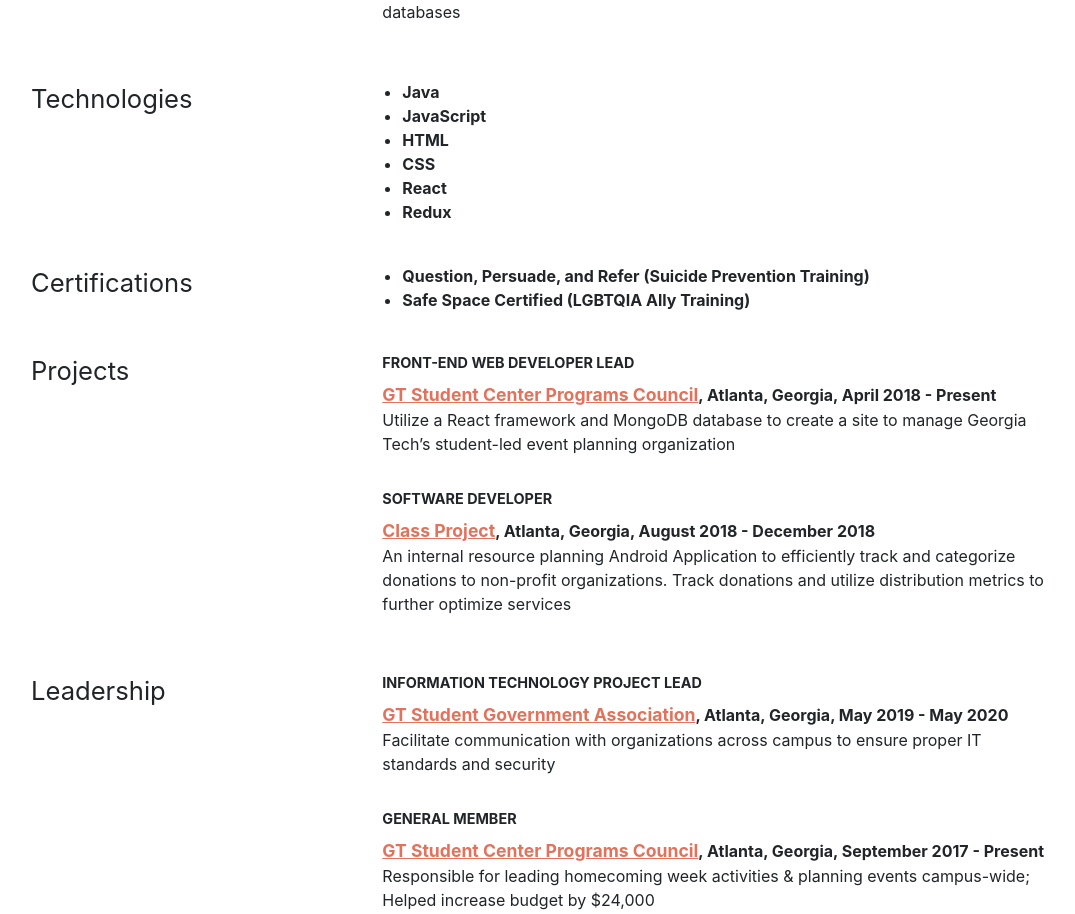
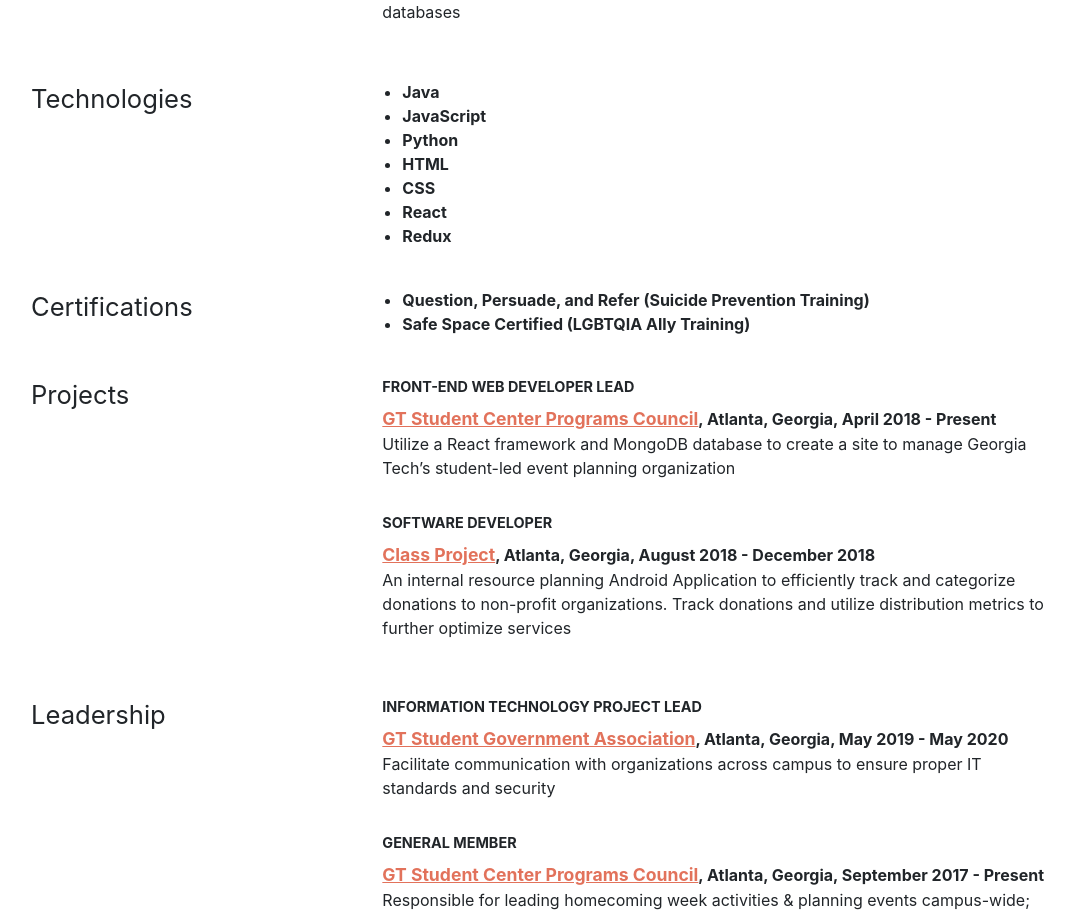
Before and after one commit to bitleighvu/bitleighvu-bitleighvu.github.io, a React (Create React App) app: page /resume in a window 1280 px wide. Shown: the part 1141-2055 px from the top of the page, without its empty margins (97-1172 px from the left). Built offline with nearby package versions, Linux system fonts and the light colour scheme.

Commit message:
add resume to download

```diff
--- a/src/Resume/Resume.js
+++ b/src/Resume/Resume.js
@@ -1,4 +1,6 @@
 import React from 'react';
+import { Link } from 'react-router-dom';
+
 import WorkItem from './Bullets/WorkItem';
 import EducationItem from './Bullets/EducationItem';
 import './Resume.css';
@@ -18,7 +20,9 @@ const Resume = () => {
                     <div id="resume-header">
                         Resume
                     </div>
-                    <button type="button" className="btn btn-light" id="download-button">Download Resume</button>
+                    <Link to="/files/BitLeighVuResume.pdf" target="_blank" download>
+                        <button type="button" className="btn btn-light" id="download-button">Download Resume</button>
+                    </Link>
                 </div>
             </div>
             <div id="full-resume">
@@ -83,6 +87,7 @@ const Resume = () => {
                         <ul id="lists-box">
                             <li>Java</li>
                             <li>JavaScript</li>
+                            <li>Python</li>
                             <li>HTML</li>
                             <li>CSS</li>
                             <li>React</li>
```
Also changed, not shown: 1 other file (tests, documents, lock files or other folders).
